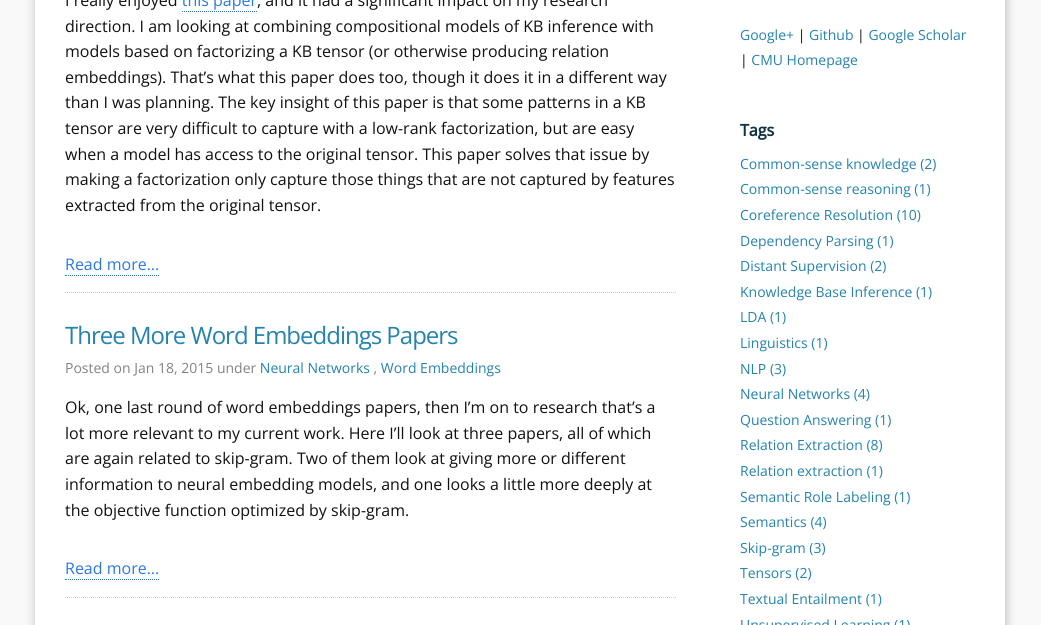
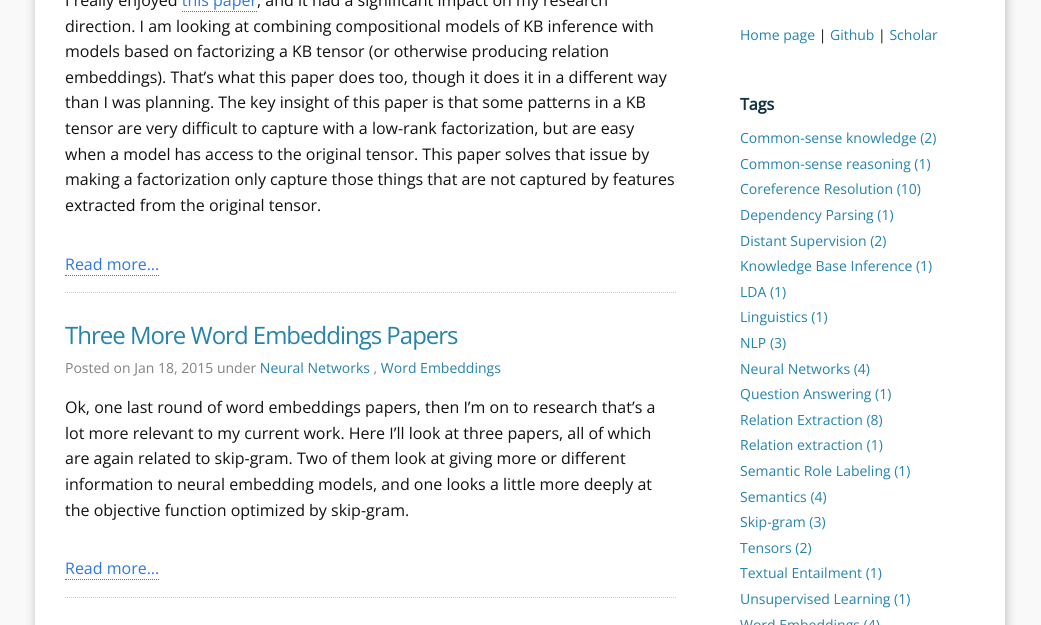
Before and after one commit to matt-gardner/paper-reviews, a Jekyll site: the page built from index.html, in a window 1280 px wide and 900 px high, cut to the strip 275-900 px from the top of the window. Shown: the whole strip, without its empty margins (120-1161 px from the left). Built offline with Jekyll 4.4.1, drawn with Linux system fonts in a browser that asks for light colours; Markdown is read by kramdown in place of the engine named in the settings; the list of posts is cut into pages by our own code.

Commit message:
Updated sidebar

```diff
--- a/_includes/sidebar.html
+++ b/_includes/sidebar.html
@@ -3,10 +3,9 @@
 <div class="sidebar-module about">
   <img title="Me!" src="http://www.cs.cmu.edu/~mg1/images/matt_small.jpg" alt="Me!"/>
   <br />
-  <a href="http://plus.google.com/+MattGardner">Google+</a> |
+  <a href="https://matt-gardner.github.io/">Home page</a> |
   <a href="https://github.com/matt-gardner">Github</a> |
-  <a href="http://scholar.google.com/citations?user=SfKdzrUAAAAJ">Google Scholar</a> |
-  <a href="http://cs.cmu.edu/~mg1">CMU Homepage</a>
+  <a href="https://www.semanticscholar.org/author/Matthew-Gardner/1914777">Scholar</a>
 </div>
 
 <div class="sidebar-module">
```
